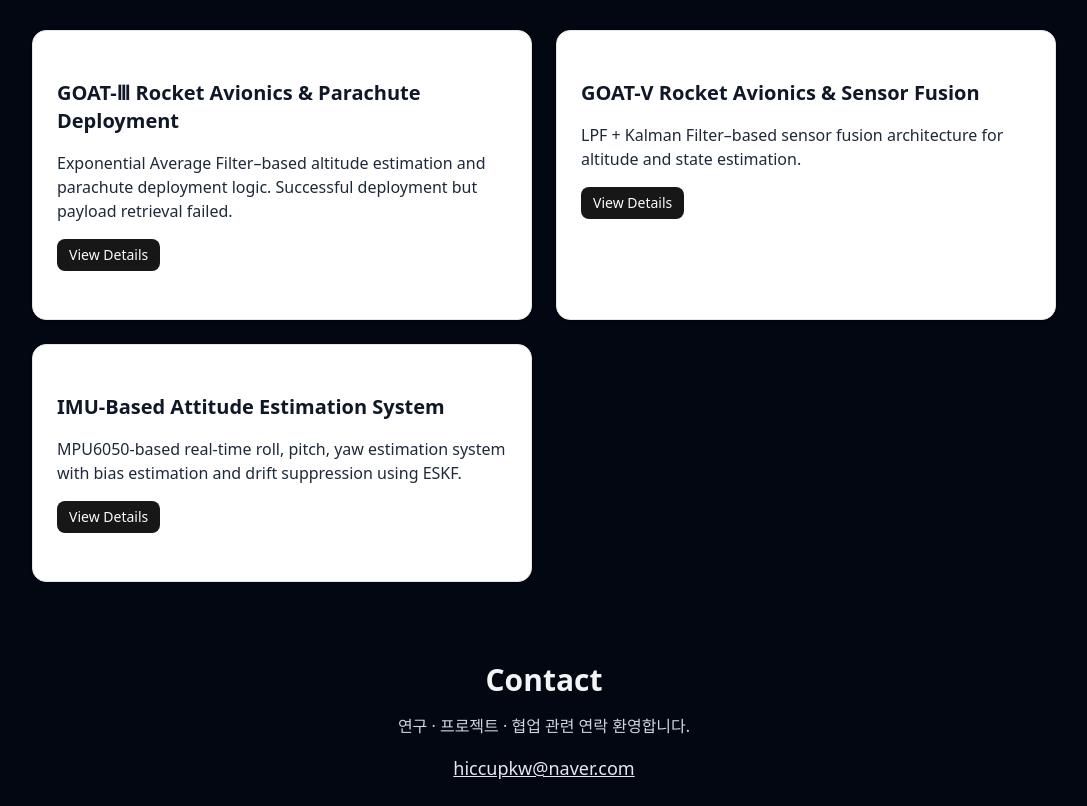
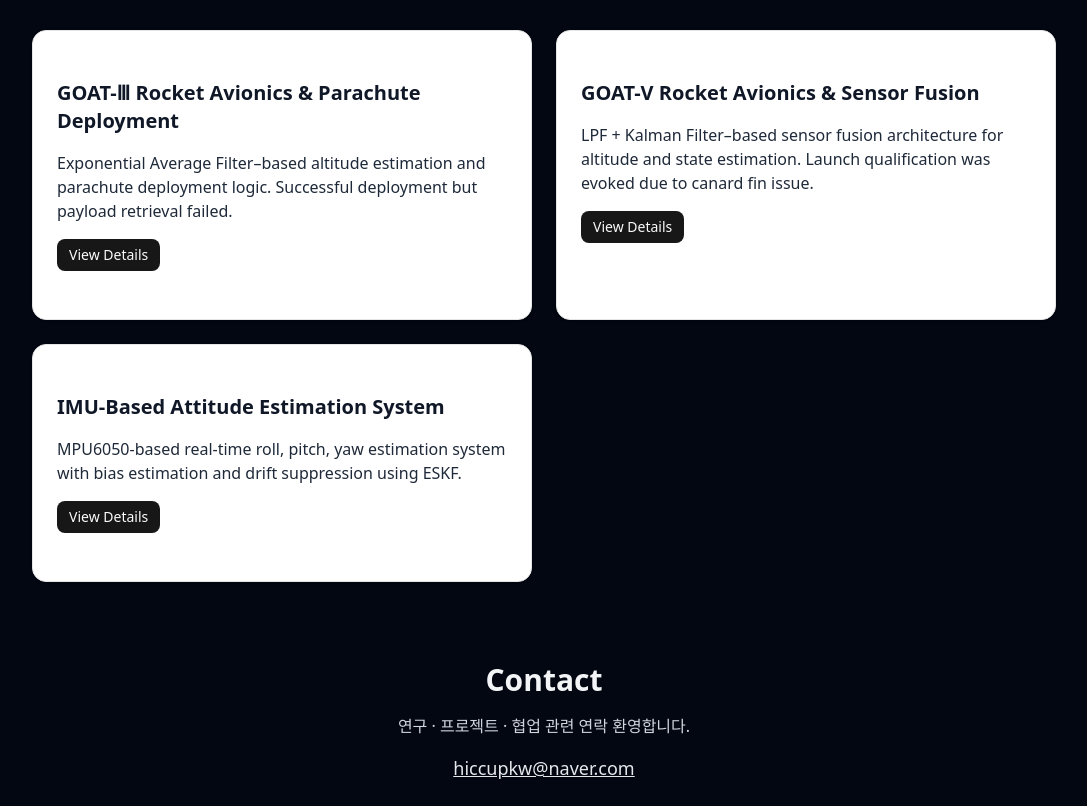
Before and after one commit to chaos1231107/website, a Next.js app: page / in a window 1280 px wide. Shown: the part 830-1636 px from the top of the page, without its empty margins (96-1183 px from the left). Built offline with nearby package versions, Linux system fonts and the light colour scheme.

Commit message:
Update page.tsx

```diff
--- a/app/page.tsx
+++ b/app/page.tsx
@@ -124,6 +124,7 @@ export default function Portfolio() {
                 <p>
                   LPF + Kalman Filter–based sensor fusion architecture for
                   altitude and state estimation.
+                  Launch qualification was evoked due to canard fin issue.
                 </p>
                 <Button size="sm" asChild>
                   <Link href="/projects/goat-v">View Details</Link>
```
